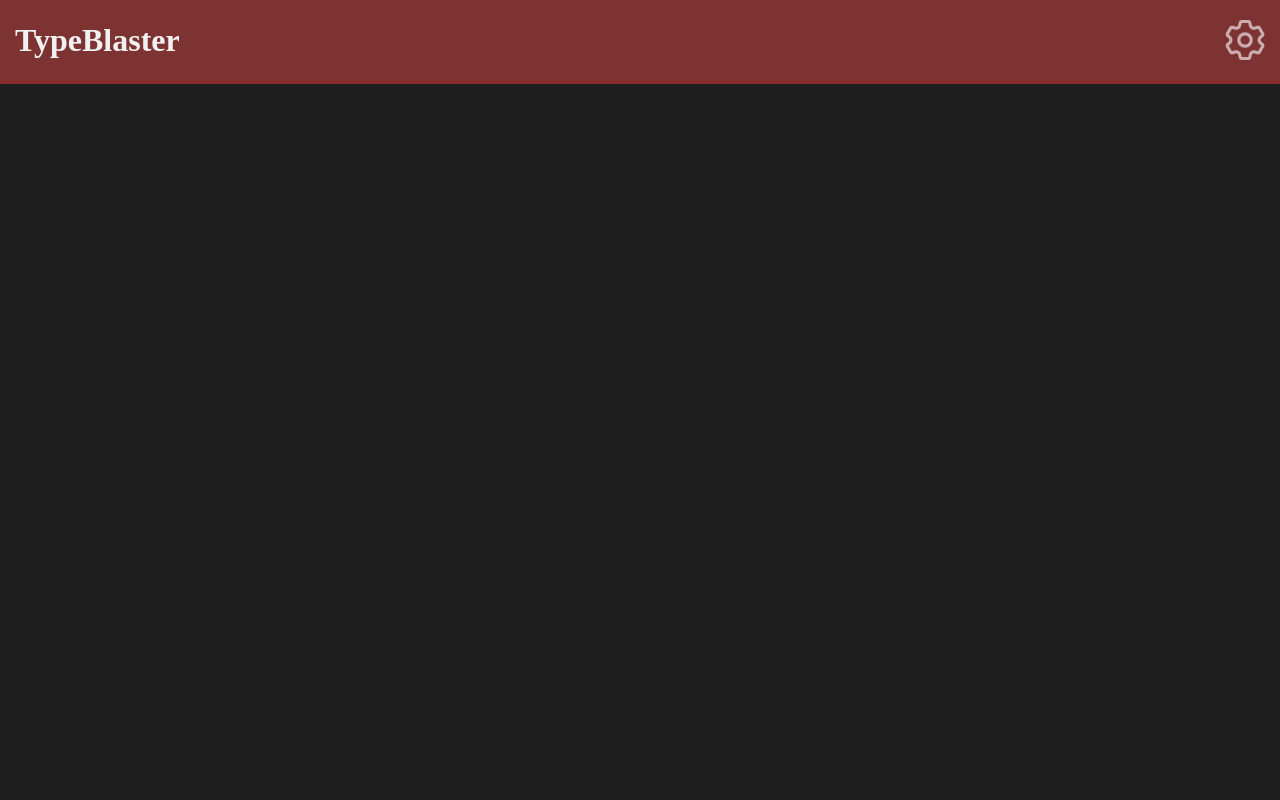
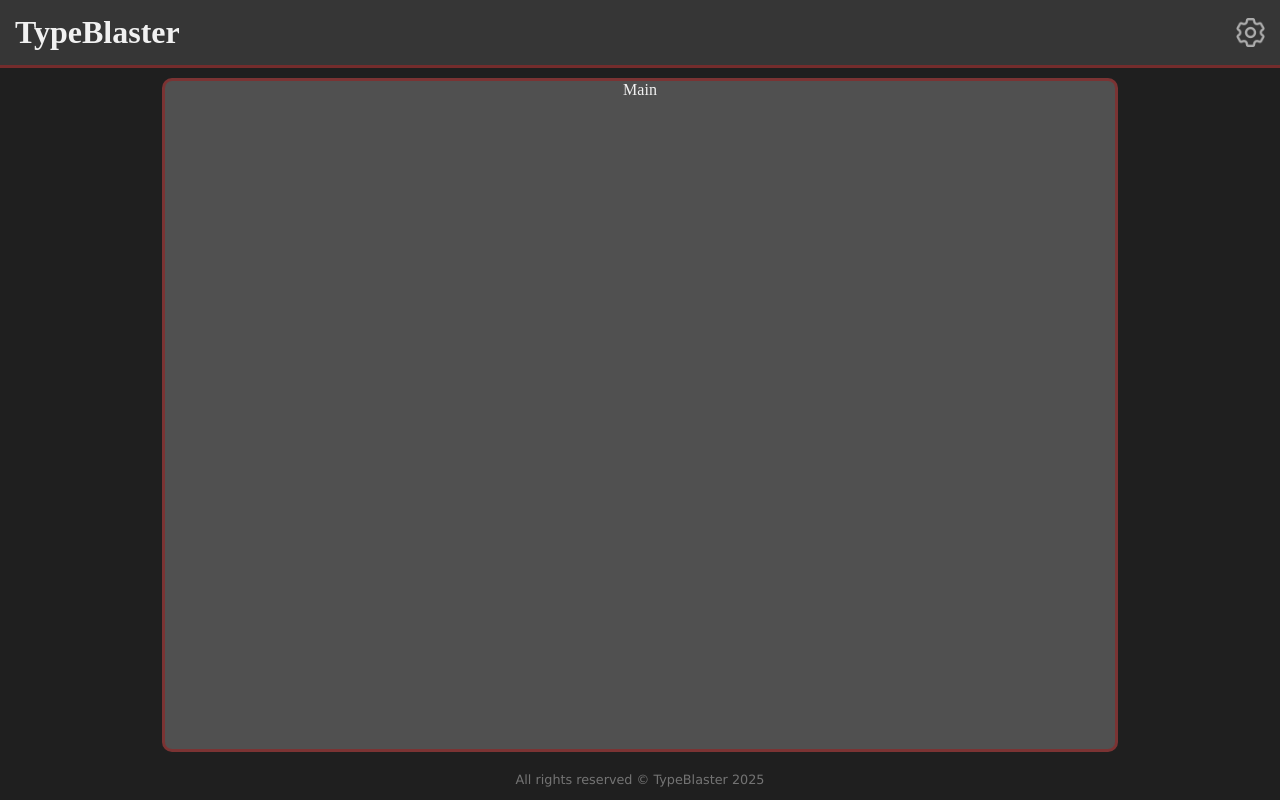
Before and after one commit to alecs007/TypeBlaster, a React (Vite) app: page / in a window 1280 px wide. Built offline with nearby package versions, Linux system fonts and the light colour scheme; a web font is replaced by a local one.

Commit message:
Project structure

```diff
--- a/src/App.css
+++ b/src/App.css
@@ -8,6 +8,10 @@
   color: var(--white);
   width: 100vw;
   height: 100vh;
+  display: flex;
+  flex-direction: column;
+  align-items: center;
+  justify-content: space-between;
 }
 * {
   margin: 0;
--- a/src/App.jsx
+++ b/src/App.jsx
@@ -1,10 +1,14 @@
 import "./App.css";
 import Header from "./Home/Header/Header";
+import Main from "./Home/Main/Main";
+import Footer from "./Home/Footer/Footer";
 
 function App() {
   return (
     <>
       <Header />
+      <Main />
+      <Footer />
     </>
   );
 }
--- /dev/null
+++ b/src/Home/Footer/Footer.css
@@ -0,0 +1,13 @@
+.footer {
+  width: 100vw;
+  height: 3vh;
+  min-height: 35px;
+  display: flex;
+  align-items: center;
+  justify-content: center;
+  opacity: 0.4;
+  font-family: "Lucida Sans", "Lucida Sans Regular", "Lucida Grande",
+    "Lucida Sans Unicode", Geneva, Verdana, sans-serif;
+  margin-bottom: 3px;
+  font-size: clamp(10px, 1vw, 15px);
+}
--- /dev/null
+++ b/src/Home/Footer/Footer.jsx
@@ -0,0 +1,9 @@
+import "./Footer.css";
+
+const Footer = () => {
+  return (
+    <div className="footer">All rights reserved &copy; TypeBlaster 2025</div>
+  );
+};
+
+export default Footer;
--- a/src/Home/Header/Header.css
+++ b/src/Home/Header/Header.css
@@ -1,21 +1,26 @@
 .header {
-  background-color: var(--primary-color);
+  background-color: rgba(255, 255, 255, 0.1);
   width: 100vw;
-  height: 80px;
+  height: 7vh;
+  min-height: 65px;
   display: flex;
   align-items: center;
   justify-content: space-between;
-  border-bottom: 4px solid rgba(143, 41, 41, 0.7);
+  border-bottom: 3px solid rgba(143, 41, 41, 0.7);
   h1 {
     margin-left: 15px;
     font-weight: 600;
     font-family: font1;
   }
   img {
-    height: 50%;
+    height: 45%;
     aspect-ratio: 1/1;
     margin-right: 15px;
     filter: invert(1);
     opacity: 0.6;
+    transition: rotate 1s;
+  }
+  img:hover {
+    rotate: 180deg;
   }
 }
--- a/src/Home/Main/Main.css
+++ b/src/Home/Main/Main.css
@@ -0,0 +1,12 @@
+.main {
+  width: 60vw;
+  height: 85vh;
+  min-width: 950px;
+  background-color: rgba(102, 102, 102, 0.7);
+  border: 3px solid rgba(143, 41, 41, 0.7);
+  border-radius: 10px;
+  display: flex;
+  flex-direction: column;
+  align-items: center;
+  margin: 10px;
+}
--- a/src/Home/Main/Main.jsx
+++ b/src/Home/Main/Main.jsx
@@ -0,0 +1,7 @@
+import "./Main.css";
+
+const Main = () => {
+  return <div className="main">Main</div>;
+};
+
+export default Main;
```
